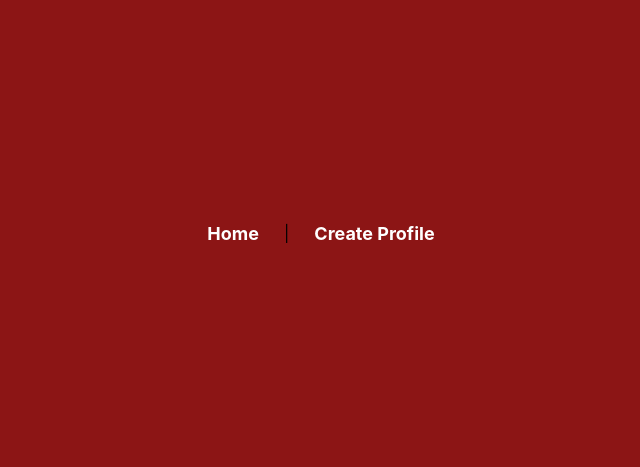
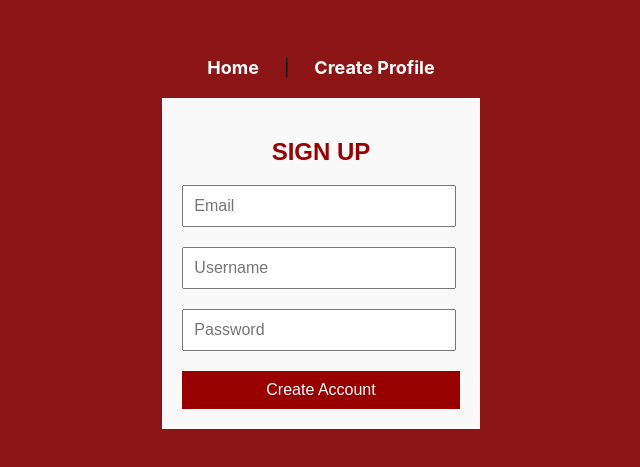
Before and after one commit to mgfreeman23/201-Project-Client, a React (Create React App) app: page /signup in a window 1280 px wide. Shown: the part 167-634 px from the top of the page, without its empty margins (319-959 px from the left). Built offline with nearby package versions, Linux system fonts and the light colour scheme.

Commit message:
added registration page

```diff
--- a/src/App.js
+++ b/src/App.js
@@ -3,6 +3,7 @@ import { BrowserRouter as Router, Routes, Route } from "react-router-dom";
 import CreateProfile from "./pages/CreateProfile";
 import HomePage from "./pages/HomePage";
 import './App.css';
+import SignUpPage from './pages/Registration';
 
 function App() {
   return (
@@ -17,6 +18,7 @@ function App() {
         <Routes>
           <Route path="/" element={<HomePage />} />
           <Route path="/createProfile" element={< CreateProfile />} />
+          <Route path="/signup" element={< SignUpPage />} />
         </Routes>
       </div>
     </Router>
--- /dev/null
+++ b/src/pages/Registration.jsx
@@ -0,0 +1,143 @@
+import React, { useState } from "react";
+
+const SignUpPage = () => {
+    const [email, setEmail] = useState("");
+    const [username, setUsername] = useState("");
+    const [password, setPassword] = useState("");
+    const [errors, setErrors] = useState({});
+
+    const styles = {
+        container: {
+            maxWidth: "400px",
+            margin: "0 auto",
+            padding: "20px",
+            fontFamily: "Arial, sans-serif",
+            backgroundColor: "#f9f9f9",
+        },
+        heading: {
+            textAlign: "center",
+            color: "#900",
+        },
+        input: {
+            width: "90%",
+            padding: "10px",
+            fontSize: "16px",
+            marginBottom: "5px",
+        },
+        errorText: {
+            color: "red",
+            fontSize: "14px",
+            marginBottom: "10px",
+        },
+        button: {
+            width: "100%",
+            padding: "10px",
+            backgroundColor: "#900",
+            color: "white",
+            fontSize: "16px",
+            border: "none",
+            cursor: "pointer",
+        },
+        inputContainer: {
+            marginBottom: "15px",
+        },
+    };
+
+    const validateForm = () => {
+        const newErrors = {};
+
+        // Email validation
+        if (!email.endsWith("@usc.edu")) {
+            newErrors.email = "Not a valid email (must be @usc.edu)";
+        }
+
+        // Username validation
+        if (username === "tommytrojan") {
+            newErrors.username = "This username is taken";
+        }
+
+        // Password validation
+        if (password.length < 6) {
+            newErrors.password = "Must have at least 6 characters";
+        }
+
+        setErrors(newErrors);
+
+        return Object.keys(newErrors).length === 0;
+    };
+
+    const handleSubmit = async (e) => {
+        e.preventDefault();
+        if (validateForm()) {
+            try {
+                var response = await fetch("http://localhost:8080/CSCI201-Final-Project-Server/register", {
+                    method: "POST",
+                    headers: {
+                        "Content-Type": "application/json",
+                    },
+                    body: JSON.stringify({ email: email, username: username, password: password }),
+                });
+                var data = await response.json();
+                if (response.ok) {
+                    alert("Account created successfully!");
+                    localStorage.setItem("uid", data);
+                    window.location.href = "/";
+                } else {
+                    alert("Error: " + data);
+                }
+            } catch (error) {
+                alert("Could not connect to server!");
+            }
+        }
+    };
+
+    return (
+        <div style={styles.container}>
+            <h2 style={styles.heading}>SIGN UP</h2>
+            <form onSubmit={handleSubmit}>
+                {/* Email Input */}
+                <div style={styles.inputContainer}>
+                    <input
+                        type="text"
+                        value={email}
+                        onChange={(e) => setEmail(e.target.value)}
+                        placeholder="Email"
+                        style={styles.input}
+                    />
+                    {errors.email && <p style={styles.errorText}>{errors.email}</p>}
+                </div>
+
+                {/* Username Input */}
+                <div style={styles.inputContainer}>
+                    <input
+                        type="text"
+                        value={username}
+                        onChange={(e) => setUsername(e.target.value)}
+                        placeholder="Username"
+                        style={styles.input}
+                    />
+                    {errors.username && <p style={styles.errorText}>{errors.username}</p>}
+                </div>
+
+                {/* Password Input */}
+                <div style={styles.inputContainer}>
+                    <input
+                        type="password"
+                        value={password}
+                        onChange={(e) => setPassword(e.target.value)}
+                        placeholder="Password"
+                        style={styles.input}
+                    />
+                    {errors.password && <p style={styles.errorText}>{errors.password}</p>}
+                </div>
+
+                {/* Submit Button */}
+                <button type="submit" style={styles.button}>
+                    Create Account
+                </button>
+            </form>
+        </div>
+    );
+};
+
+export default SignUpPage;
```
